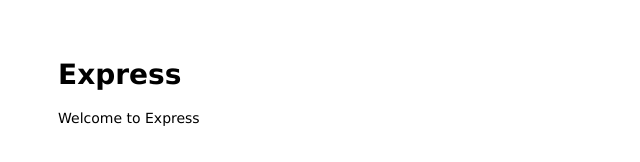
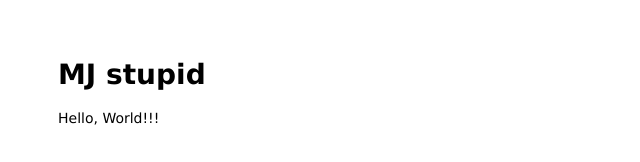
Before and after one commit to lkh42088/mastering-git-github, a website: page public/index.html in a window 1280 px wide. Shown: the whole page, without its empty margins (0-640 px from the left). Drawn offline with Linux system fonts and the light colour scheme.

Commit message:
Modify title.

```diff
--- a/public/index.html
+++ b/public/index.html
@@ -1,13 +1,13 @@
 <html>
 
 <head>
-  <title>Express</title>
+  <title>MJ</title>
   <link rel="stylesheet" href="/stylesheets/style.css">
 </head>
 
 <body>
-  <h1>Express</h1>
-  <p>Welcome to Express</p>
+  <h1>MJ stupid</h1>
+  <p>Hello, World!!!</p>
 </body>
 
 </html>
```
